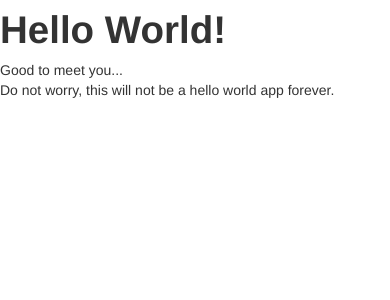
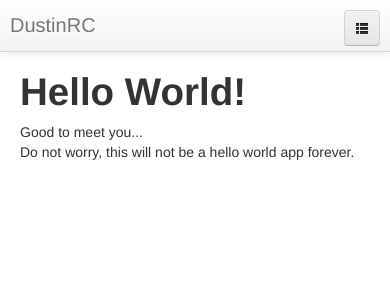
Before and after one commit to dustinrc/dustinrc.com-old, a Flask app: page / in a window 390 px wide. Shown: the top 300 px of the page. Run offline with Flask 2, Linux system fonts and the light colour scheme; some libraries are stand-ins or nearby versions.

Commit message:
responsive header

```diff
--- a/dustinrcdotcom/templates/layout.html
+++ b/dustinrcdotcom/templates/layout.html
@@ -6,13 +6,35 @@
   <meta charset="utf-8">
   <title>DustinRC</title>
   <link rel="stylesheet" href="{{ url_for('static', filename='bootstrap/css/bootstrap.min.css') }}">
+  <link rel="stylesheet" href="{{ url_for('static', filename='bootstrap/css/bootstrap-responsive.min.css') }}">
 </head>
 
 <body>
 
+<div class="navbar navbar-fixed-top">
+  <div class="navbar-inner">
+    <div class="container">
+      <a class="btn btn-navbar" data-toggle="collapse" data-target=".nav-collapse">
+        <span class="icon-th-list"></span>
+      </a>
+
+      <a href="#" class="brand">DustinRC</a>
+
+      <div class="nav-collapse collapse">
+        <ul class="nav pull-right">
+	  <li class="active"><a href="#">About</a></li>
+	  <li><a href="#">Projects</a></li>
+	  <li><a href="#">Articles</a></li>
+	</ul>
+      </div>
+    </div>
+  </div>
+</div>
+
 {% block body %}{% endblock %}
 
-<script src="{{ url_for('static', filename='bootstrap/js/bootstrap.min.js') }}">
+<script src="http://code.jquery.com/jquery-1.9.0.min.js"></script>
+<script src="{{ url_for('static', filename='bootstrap/js/bootstrap.min.js') }}"></script>
 
 </body>
 
```
